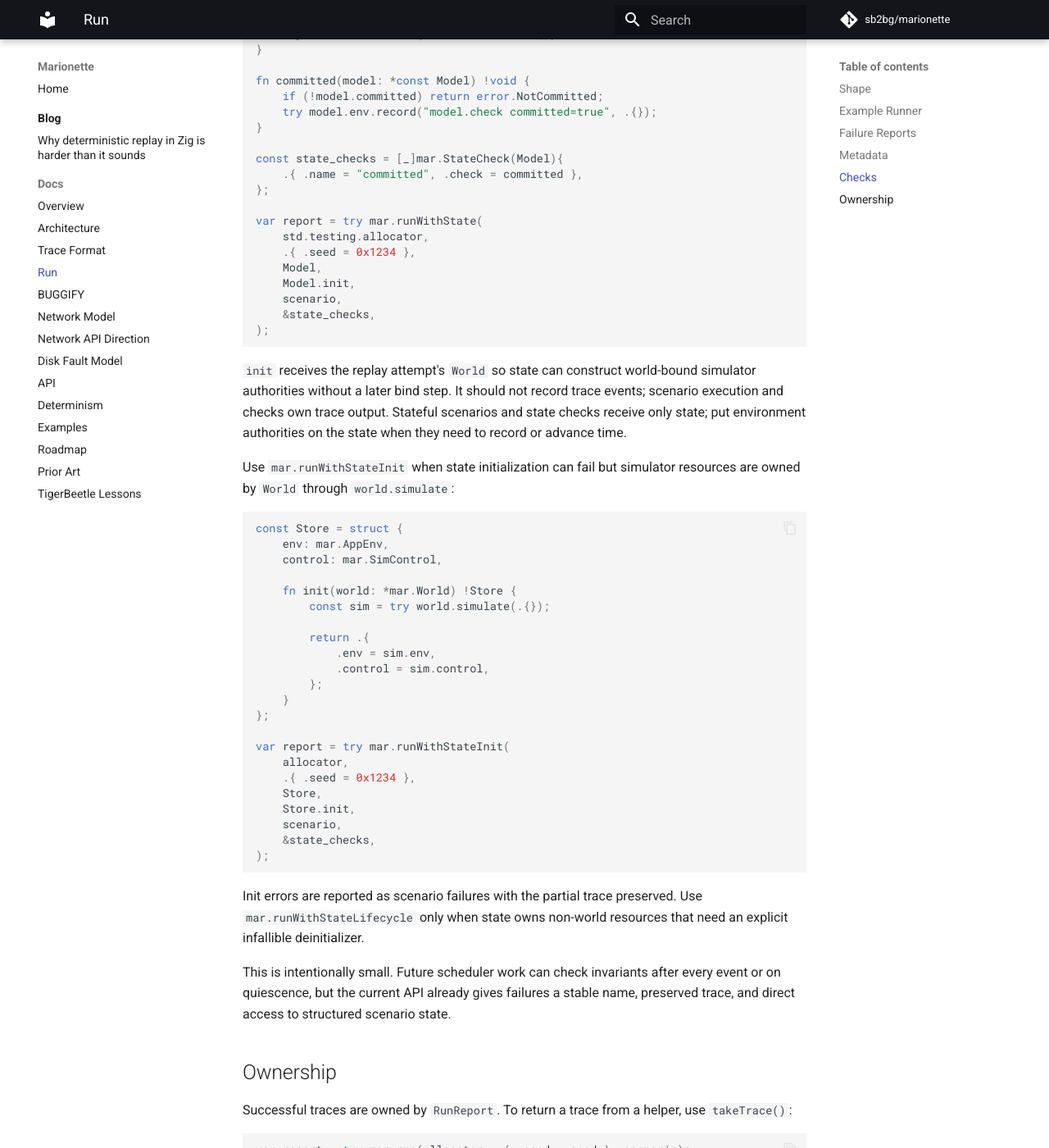
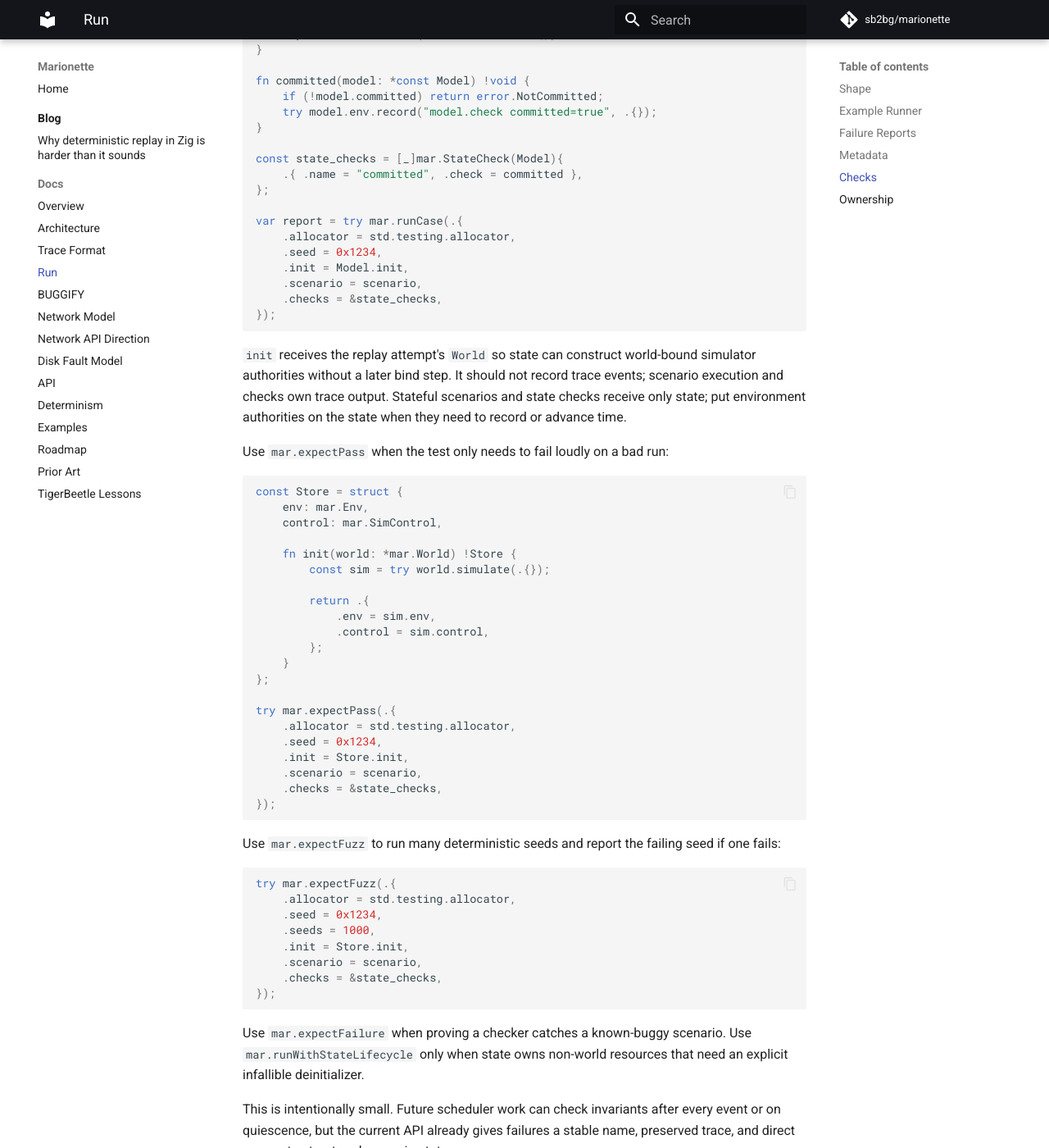
Before and after one commit to sb2bg/marionette, an MkDocs documentation site: the page built from docs/run.md, in a window 1280 px wide and 1400 px high, scrolled down 3960 px. Shown: the whole window at 82% size. Built offline with MkDocs 1.6.1 and Material for MkDocs 9.7.7, drawn with Linux system fonts in a browser that asks for light colours; comment, search, counter and statistics services are not loaded; some of the changed text lies outside the part shown.

````diff
--- a/docs/run.md
+++ b/docs/run.md
@@ -171,13 +171,13 @@ var report = try mar.run(std.testing.allocator, .{
 }, scenario);
 ```
 
-Stateful scenarios should use `mar.runWithState`. The state initializer runs
-once per replay attempt, so the second run starts from the same state as the
-first:
+Stateful scenarios should usually use `mar.runCase`. The state initializer
+runs once per replay attempt, so the second run starts from the same state as
+the first:
 
 ```zig
 const Model = struct {
-    env: mar.AppEnv,
+    env: mar.Env,
     committed: bool = false,
 
     fn init(world: *mar.World) Model {
@@ -200,14 +200,13 @@ const state_checks = [_]mar.StateCheck(Model){
     .{ .name = "committed", .check = committed },
 };
 
-var report = try mar.runWithState(
-    std.testing.allocator,
-    .{ .seed = 0x1234 },
-    Model,
-    Model.init,
-    scenario,
-    &state_checks,
-);
+var report = try mar.runCase(.{
+    .allocator = std.testing.allocator,
+    .seed = 0x1234,
+    .init = Model.init,
+    .scenario = scenario,
+    .checks = &state_checks,
+});
 ```
 
 `init` receives the replay attempt's `World` so state can construct
@@ -216,12 +215,11 @@ record trace events; scenario execution and checks own trace output. Stateful
 scenarios and state checks receive only state; put environment authorities on
 the state when they need to record or advance time.
 
-Use `mar.runWithStateInit` when state initialization can fail but simulator
-resources are owned by `World` through `world.simulate`:
+Use `mar.expectPass` when the test only needs to fail loudly on a bad run:
 
 ```zig
 const Store = struct {
-    env: mar.AppEnv,
+    env: mar.Env,
     control: mar.SimControl,
 
     fn init(world: *mar.World) !Store {
@@ -234,19 +232,32 @@ const Store = struct {
     }
 };
 
-var report = try mar.runWithStateInit(
-    allocator,
-    .{ .seed = 0x1234 },
-    Store,
-    Store.init,
-    scenario,
-    &state_checks,
-);
+try mar.expectPass(.{
+    .allocator = std.testing.allocator,
+    .seed = 0x1234,
+    .init = Store.init,
+    .scenario = scenario,
+    .checks = &state_checks,
+});
 ```
 
-Init errors are reported as scenario failures with the partial trace
-preserved. Use `mar.runWithStateLifecycle` only when state owns non-world
-resources that need an explicit infallible deinitializer.
+Use `mar.expectFuzz` to run many deterministic seeds and report the failing
+seed if one fails:
+
+```zig
+try mar.expectFuzz(.{
+    .allocator = std.testing.allocator,
+    .seed = 0x1234,
+    .seeds = 1000,
+    .init = Store.init,
+    .scenario = scenario,
+    .checks = &state_checks,
+});
+```
+
+Use `mar.expectFailure` when proving a checker catches a known-buggy scenario.
+Use `mar.runWithStateLifecycle` only when state owns non-world resources that
+need an explicit infallible deinitializer.
 
 This is intentionally small. Future scheduler work can check invariants after
 every event or on quiescence, but the current API already gives failures a
````
Also changed, not shown: docs/api.md (+39 -31 lines), docs/examples.md (+1 -1 lines), docs/roadmap.md (+2 -1 lines).
